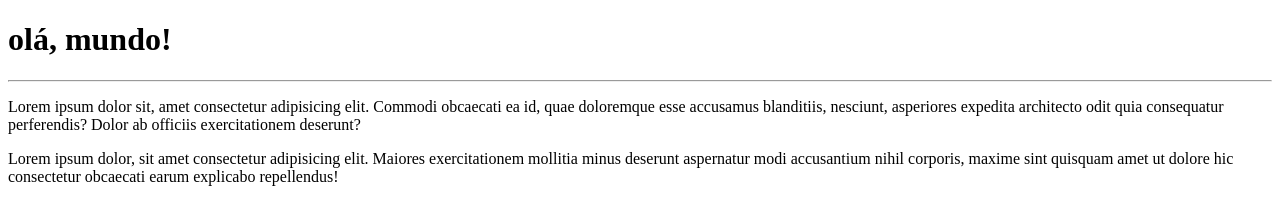
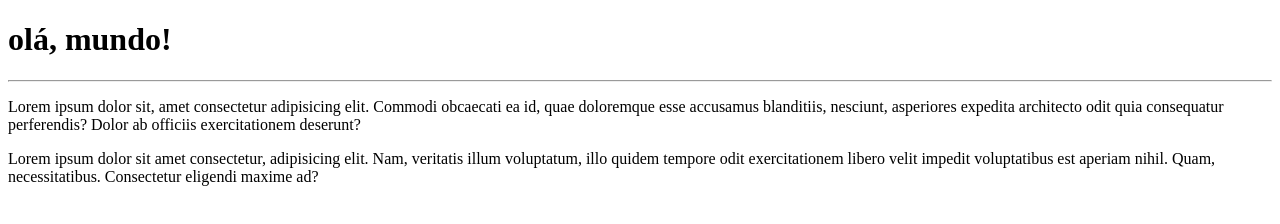
Before and after one commit to jairocoelho73/Ola-Mundo, a plain HTML site: page Site-exemplo/index.html in a window 1280 px wide. Drawn offline with Linux system fonts and the light colour scheme.

```diff
--- a/Site-exemplo/index.html
+++ b/Site-exemplo/index.html
@@ -9,6 +9,6 @@
     <h1>olá, mundo!</h1>
     <hr>
     <p>Lorem ipsum dolor sit, amet consectetur adipisicing elit. Commodi obcaecati ea id, quae doloremque esse accusamus blanditiis, nesciunt, asperiores expedita architecto odit quia consequatur perferendis? Dolor ab officiis exercitationem deserunt?</p>
-    <p>Lorem ipsum dolor, sit amet consectetur adipisicing elit. Maiores exercitationem mollitia minus deserunt aspernatur modi accusantium nihil corporis, maxime sint quisquam amet ut dolore hic consectetur obcaecati earum explicabo repellendus!</p>
+    <p>Lorem ipsum dolor sit amet consectetur, adipisicing elit. Nam, veritatis illum voluptatum, illo quidem tempore odit exercitationem libero velit impedit voluptatibus est aperiam nihil. Quam, necessitatibus. Consectetur eligendi maxime ad?</p>
 </body>
 </html>
```
